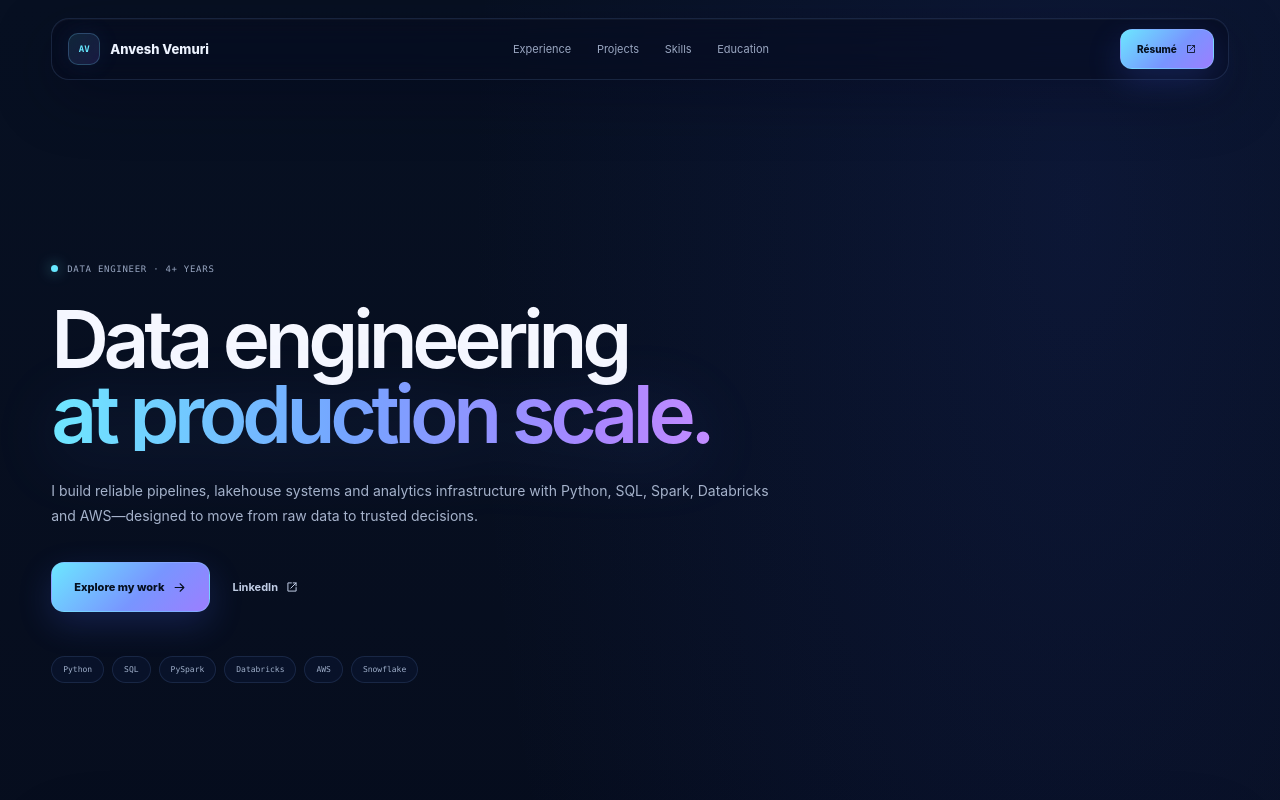
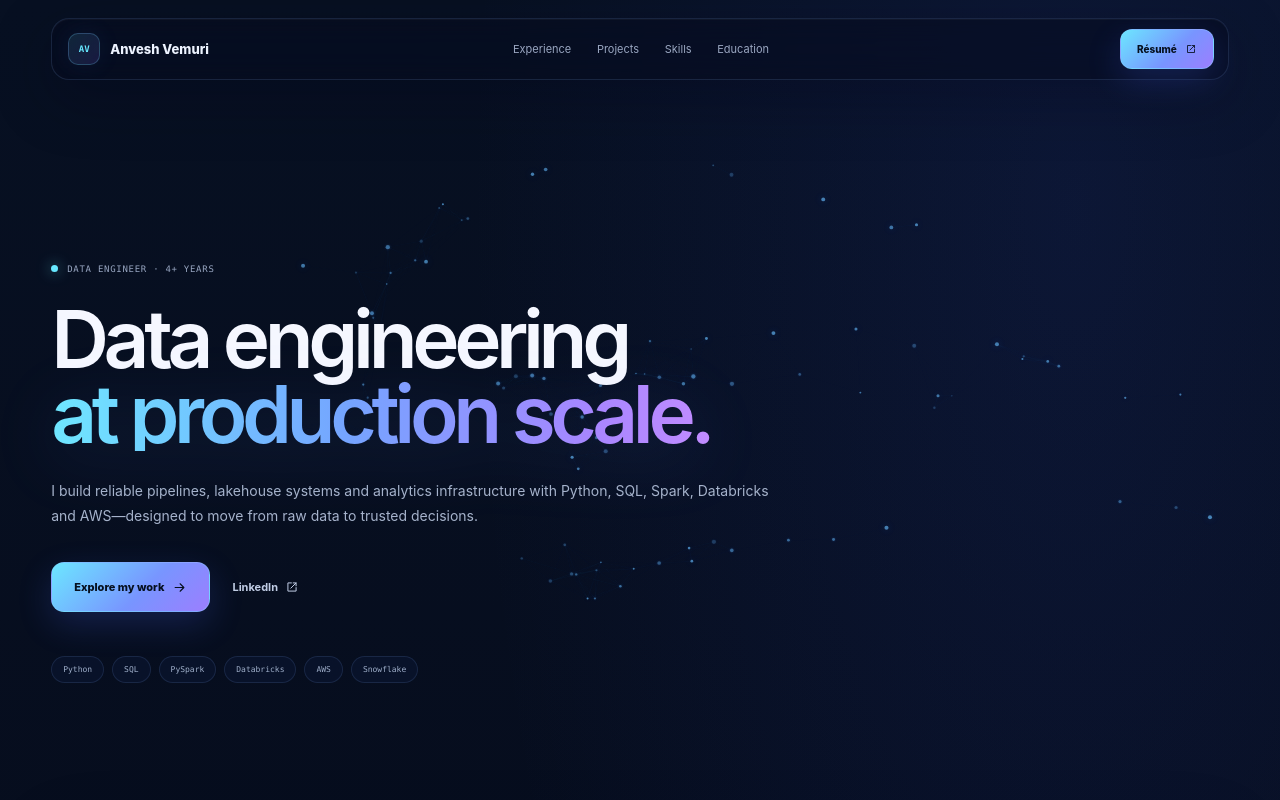
Before and after one commit to anveshsvemuri/anvesh-portfolio, a React (Vite) app: page / in a window 1280 px wide. Shown: the top 800 px of the page. Built offline with nearby package versions, Linux system fonts and the light colour scheme.

Commit message:
Mount continuous scroll particle field across portfolio

```diff
--- a/src/App.jsx
+++ b/src/App.jsx
@@ -747,6 +747,7 @@ function App() {
 
   return (
     <div className="app-shell">
+      <ScrollInteractiveField />
       <a className="skip-link" href="#main-content">Skip to main content</a>
       <Navbar />
       <main id="main-content">
```
